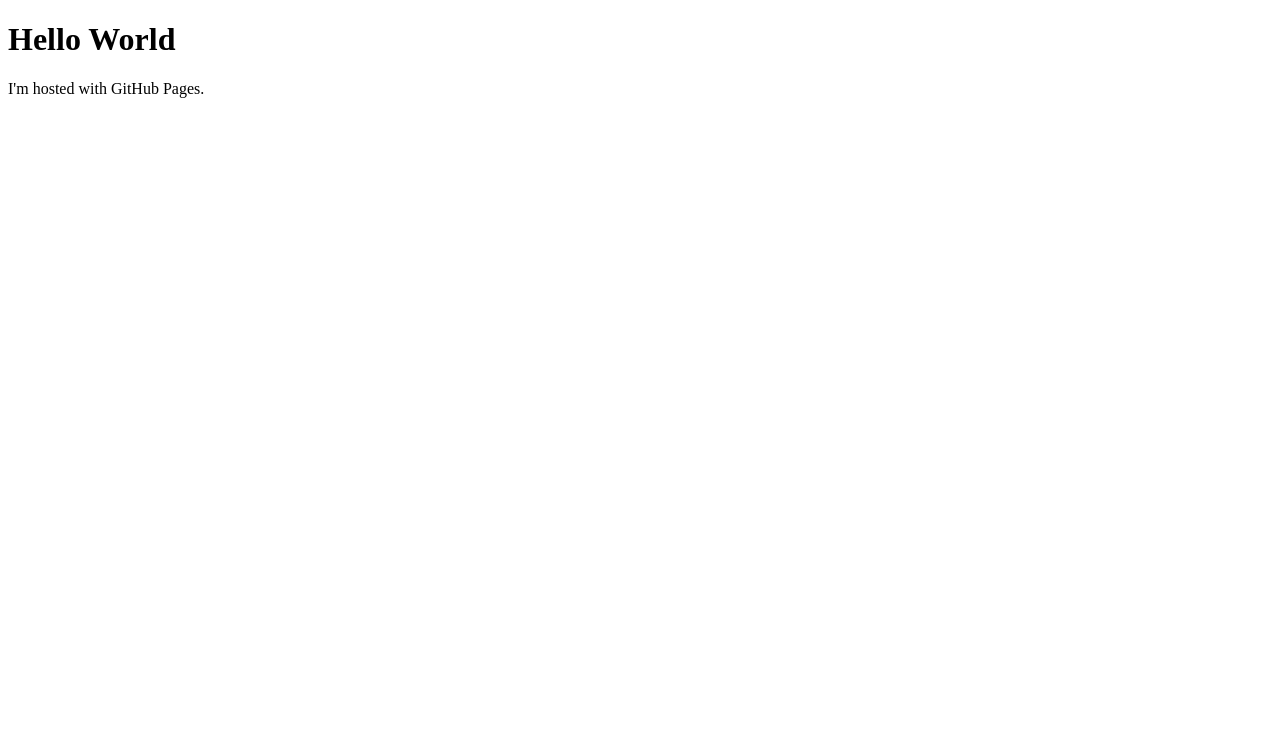
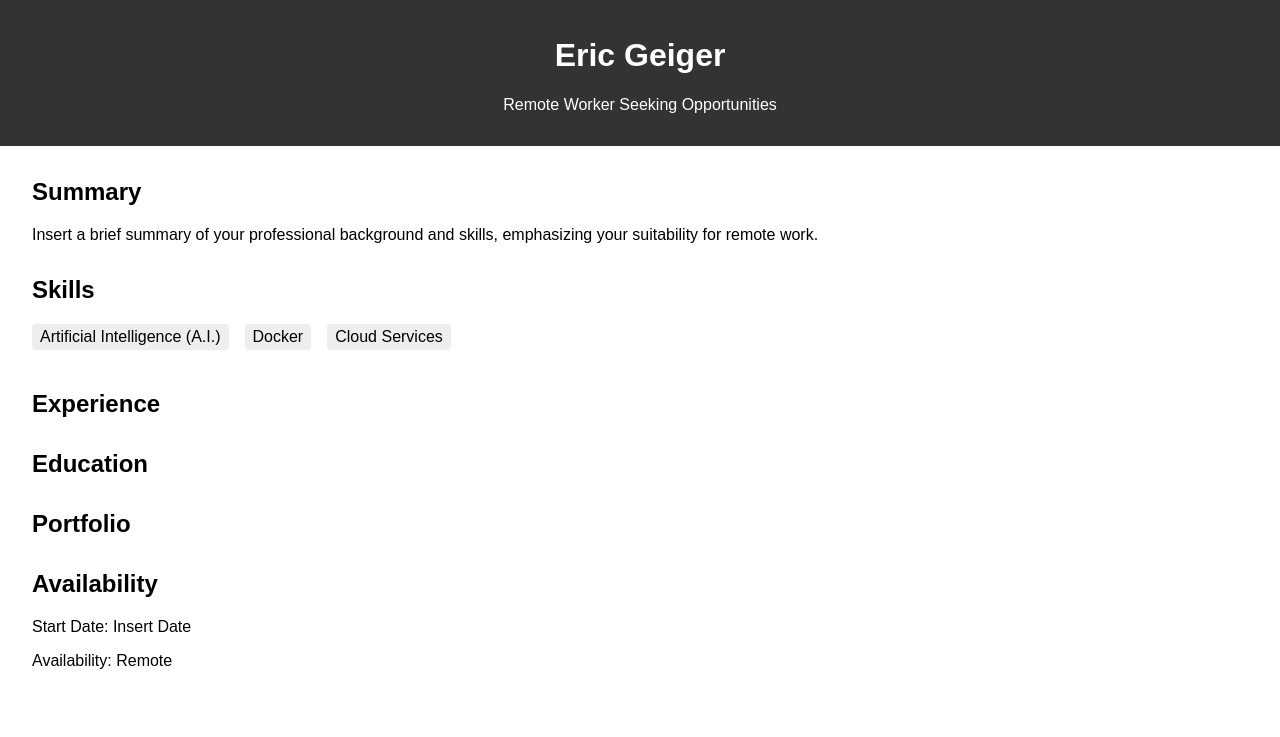
Before and after one commit to ericgeiger1/resume, a plain HTML site: page index.html in a window 1280 px wide. Drawn offline with Linux system fonts and the light colour scheme.

Commit message:
Update index.html

```diff
--- a/index.html
+++ b/index.html
@@ -1,7 +1,94 @@
 <!DOCTYPE html>
 <html>
+<head>
+  <meta charset="UTF-8">
+  <title>Eric Geiger - Remote Work Resume</title>
+  <style>
+    body {
+      font-family: sans-serif;
+      margin: 0;
+      padding: 0;
+    }
+
+    header {
+      background-color: #333;
+      color: #fff;
+      padding: 1rem;
+      text-align: center;
+    }
+
+    main {
+      padding: 2rem;
+    }
+
+    section {
+      margin-bottom: 2rem;
+    }
+
+    h2 {
+      margin-top: 0;
+    }
+
+    ul {
+      list-style-type: none;
+      padding: 0;
+    }
+
+    li {
+      margin-bottom: 0.5rem;
+    }
+
+    .skills {
+      display: flex;
+      flex-wrap: wrap;
+    }
+
+    .skills li {
+      margin-right: 1rem;
+      margin-bottom: 0.5rem;
+      padding: 0.25rem 0.5rem;
+      background-color: #eee;
+      border-radius: 4px;
+    }
+  </style>
+</head>
 <body>
-<h1>Hello World</h1>
-<p>I'm hosted with GitHub Pages.</p>
+  <header>
+    <h1>Eric Geiger</h1>
+    <p>Remote Worker Seeking Opportunities</p>
+  </header>
+  <main>
+    <section>
+      <h2>Summary</h2>
+      <p>Insert a brief summary of your professional background and skills, emphasizing your
+suitability for remote work.</p>
+    </section>
+    <section>
+      <h2>Skills</h2>
+      <ul class="skills">
+        <li>Artificial Intelligence (A.I.)</li>
+        <li>Docker</li>
+        <li>Cloud Services</li>
+        <!-- Additional skills -->
+      </ul>
+    </section>
+    <section>
+      <h2>Experience</h2>
+      <!-- Fill in the details of your professional experience -->
+    </section>
+    <section>
+      <h2>Education</h2>
+      <!-- Fill in the details of your educational background -->
+    </section>
+    <section>
+      <h2>Portfolio</h2>
+      <!-- Add links to your portfolio or showcase your work -->
+    </section>
+    <section>
+      <h2>Availability</h2>
+      <p>Start Date: <span id="start-date">Insert Date</span></p>
+      <p>Availability: Remote</p>
+    </section>
+  </main>
 </body>
 </html>
```
